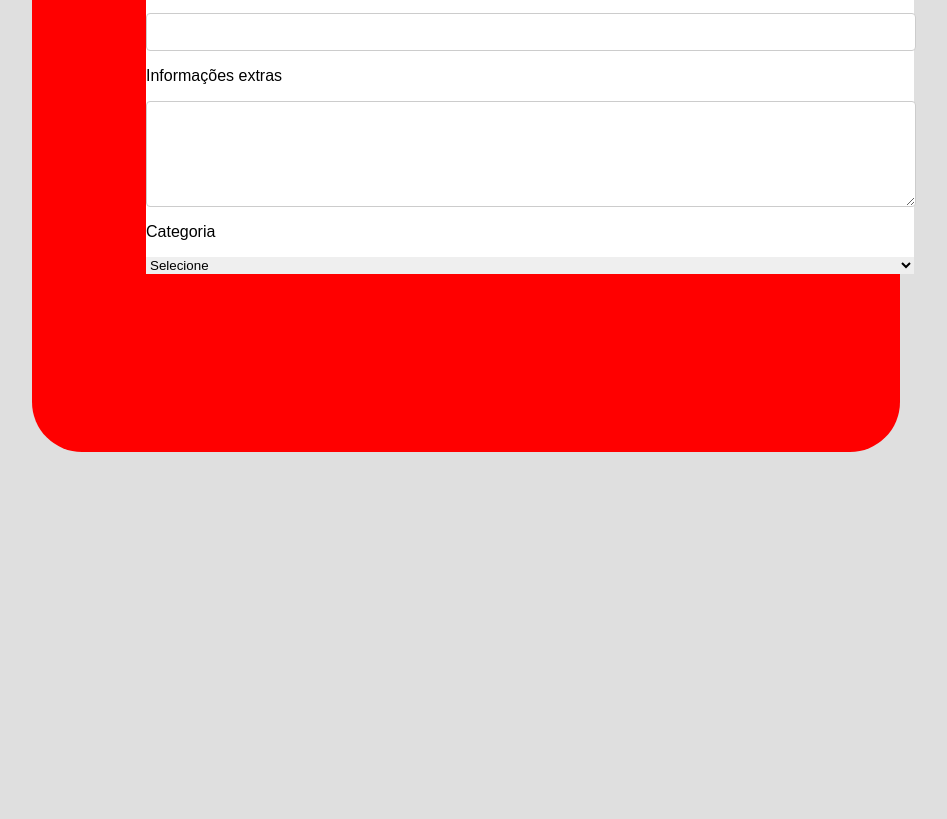
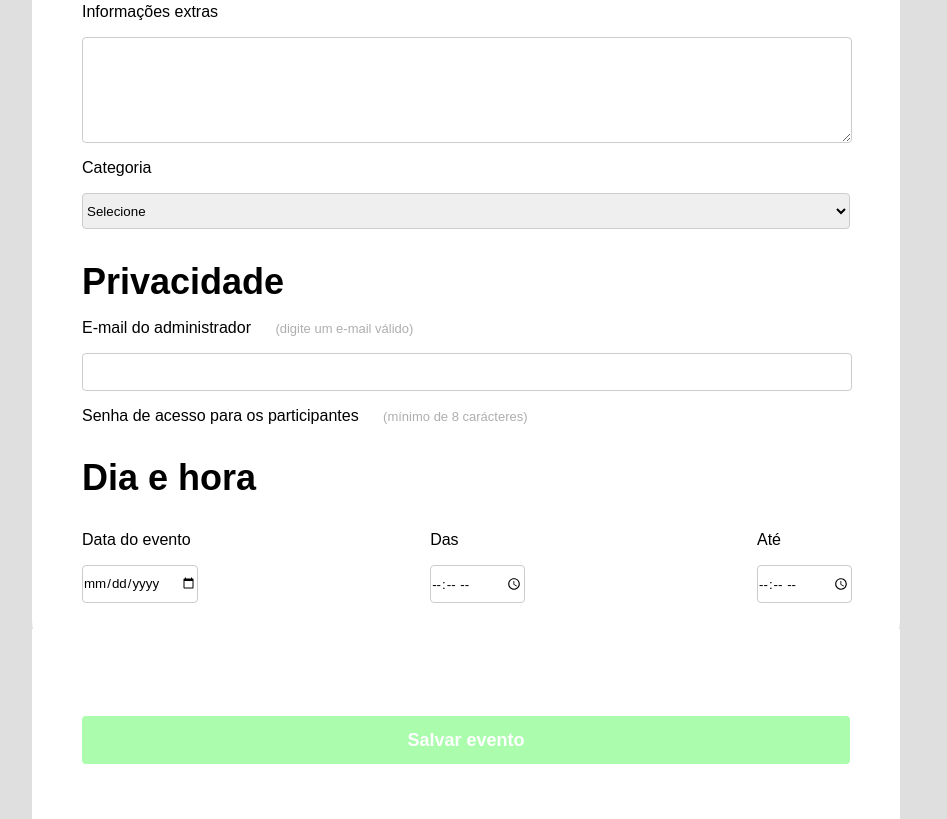
Before and after one commit to borsatogiordano/FormHTML, a plain HTML site: page index.html in a window 1280 px wide. Shown: the part 650-1469 px from the top of the page, without its empty margins (174-1121 px from the left). Before the commit the page ends 1102 px from the top, so only its background shows below. Drawn offline with Linux system fonts and the light colour scheme.

Commit message:
Dia 1 finalizado

```diff
--- a/css/style.css
+++ b/css/style.css
@@ -42,17 +42,18 @@
     width: 100%;
     max-width: 768px;
     padding: 50px;
-    background-color: red;
+    background-color: rgb(255, 255, 255);
     margin-top: -120px;
     border-radius: 50px;
 }
 
 .myform fieldset {
-    margin: 64px;
-    background-color:white;
+
     width: 100%;
     display: flex;
     flex-direction: column;
+    gap: 16px;
+    margin-bottom: 16px;
 }
 .myform fieldset div {
     margin-top: 16px;
@@ -67,6 +68,7 @@
 .myform span {
     font-size: 13px;
     color: #aeaeae;
+    margin-left: 20px;
 }
 
 .input-wrapper {
@@ -88,3 +90,50 @@
     border-radius: 4px;
     border: 1px solid #ccc;
 }
+
+#category {
+    width: 100%;
+    height: 36px;
+    border-radius: 4px;
+    border: 1px solid #ccc;
+    gap: 8px;
+}
+
+.date-hour-wrapper {
+    display: flex;
+    flex-direction: row;
+    gap: 16px;
+    width: 100%;
+    justify-content: space-between;
+}
+.date-hour-wrapper input{
+    width: 100%;
+    height: 36px;
+    border-radius: 4px;
+    border: 1px solid #ccc;
+}
+ footer {
+    width: 100%;
+    max-width: 768px;
+    height: 90px;
+    background-color: white;
+    padding: 50px;
+    margin-top: -40px;
+    display: flex;
+    flex-direction: column;
+    align-items: center;
+    justify-content: center;
+}
+
+.btn {
+    width: 100%;
+    height: 48px;
+    background-color: rgb(172, 252, 174);
+    color: white;
+    border: none;
+    border-radius: 4px;
+    cursor: pointer;
+    font-size: 18px;
+    font-weight: bold;
+    margin-top: 32px;
+}
--- a/index.html
+++ b/index.html
@@ -62,9 +62,46 @@
             </fieldset>
 
             <fieldset>
+                <div>
+                    <legend>
+                        Privacidade
+                    </legend>
+                    <div class="input-wrapper">
+                        <label for="email">E-mail do administrador <span> (digite um e-mail válido)</span></label>
+                        <input type="email" name="email" id="email">
+                    </div>
+                    <div class="input-wrapper">
+                        <label for="password">Senha de acesso para os participantes <span>(mínimo de 8
+                                carácteres)</span></label>
+                    </div>
+                </div>
+            </fieldset>
 
+            <fieldset>
+                <div class=>
+                    <legend>
+                        Dia e hora
+                    </legend>
+                    <div class="date-hour-wrapper">
+                        <div class="input-wrapper">
+                            <label for="date">Data do evento</label>
+                            <input type="date" id="date" name="date">
+                        </div>
+                        <div class="input-wrapper">
+                            <label for="time">Das</label>
+                            <input type="time" id="time" name="time">
+                        </div>
+                        <div class="input-wrapper">
+                            <label for="end-time">Até</label>
+                            <input type="time" id="end-time" name="end-time">
+                        </div>
+                    </div>
+                </div>
             </fieldset>
         </form>
+        <footer>
+            <button class="btn" form="myform">Salvar evento</button>
+        </footer>
     </div>
 </body>
 
```
